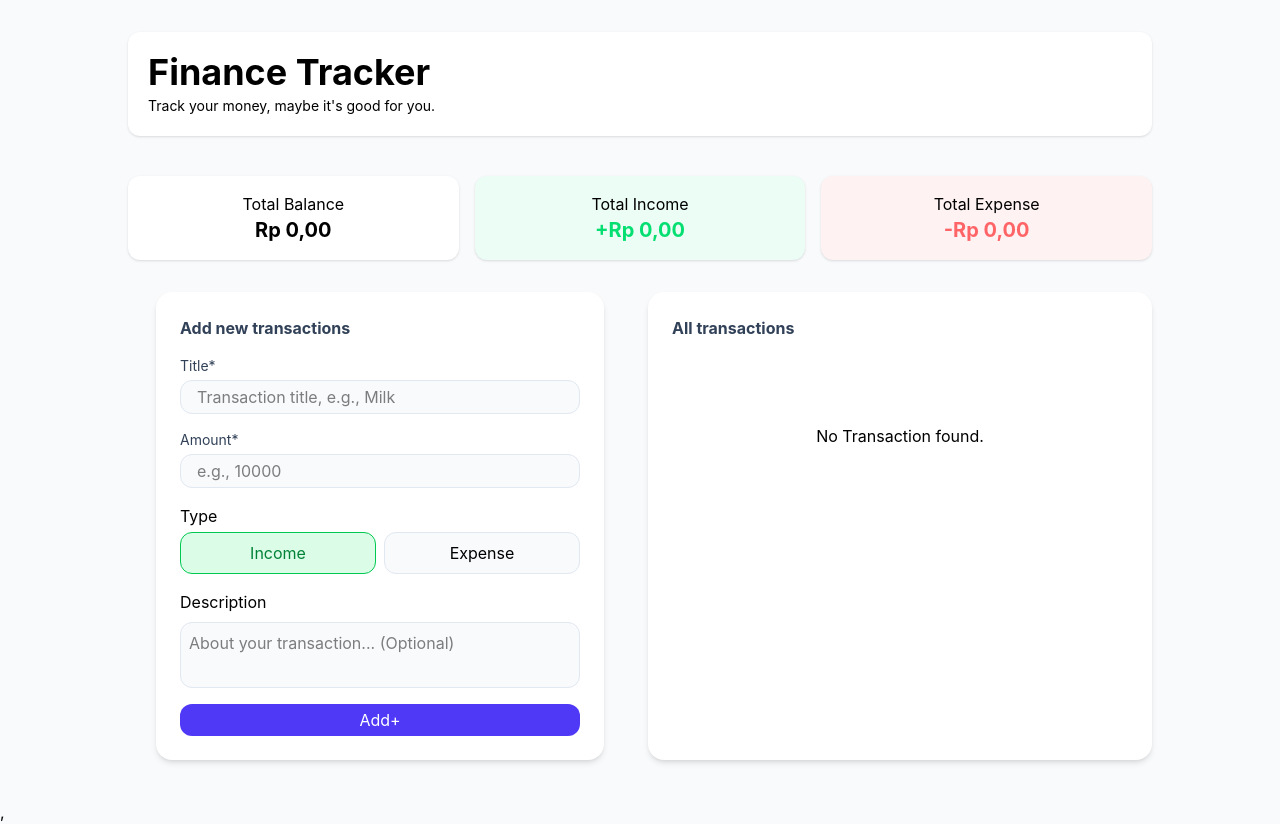
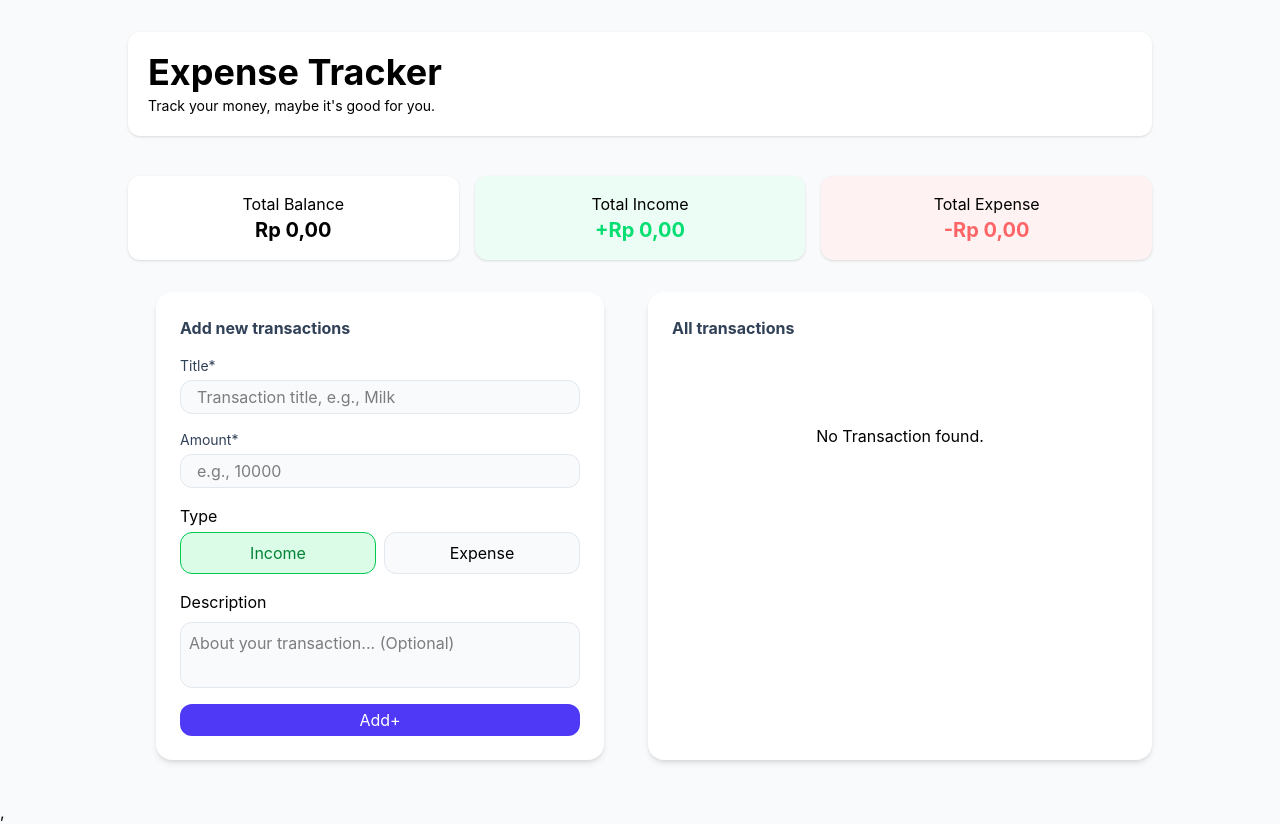
Before and after one commit to marvelTtihu/ExpenseTracker, a React (Vite) app: page / in a window 1280 px wide. Built offline with nearby package versions, Linux system fonts and the light colour scheme.

Commit message:
feat: change code

```diff
--- a/src/components/Header.jsx
+++ b/src/components/Header.jsx
@@ -1,7 +1,7 @@
 export default function Header() {
     return(
         <div className="bg-white rounded-xl shadow-sm p-4 md:p-5">
-            <h1 className="text-2xl md:text-4xl font-bold">Finance Tracker</h1>
+            <h1 className="text-2xl md:text-4xl font-bold">Expense Tracker</h1>
             <p className="mt-1 text-sm md:text-">Track your money, maybe it's good for you.</p>
         </div>
     );
--- a/src/components/TransactionList.jsx
+++ b/src/components/TransactionList.jsx
@@ -13,7 +13,7 @@ function TransactionList({transactions, onDeleteTransaction}) {
                 <ul className="flex flex-col gap-y-2">
                     {transactions.map((item) => (
                         <li key={item.id} className="flex justify-between items-center px-4 py-1 bg-slate-50 border border-slate-200 rounded-xl">
-                            <div className="flex flex-col">
+                            <div cnlassName="flex flex-col">
                                 <h4 className="font-semibold ">{item.title}</h4>
                                 {item.desc && (
                                     <div className="flex items-center gap-1">
```
Also changed, not shown: 1 other file (tests, documents, lock files or other folders).
